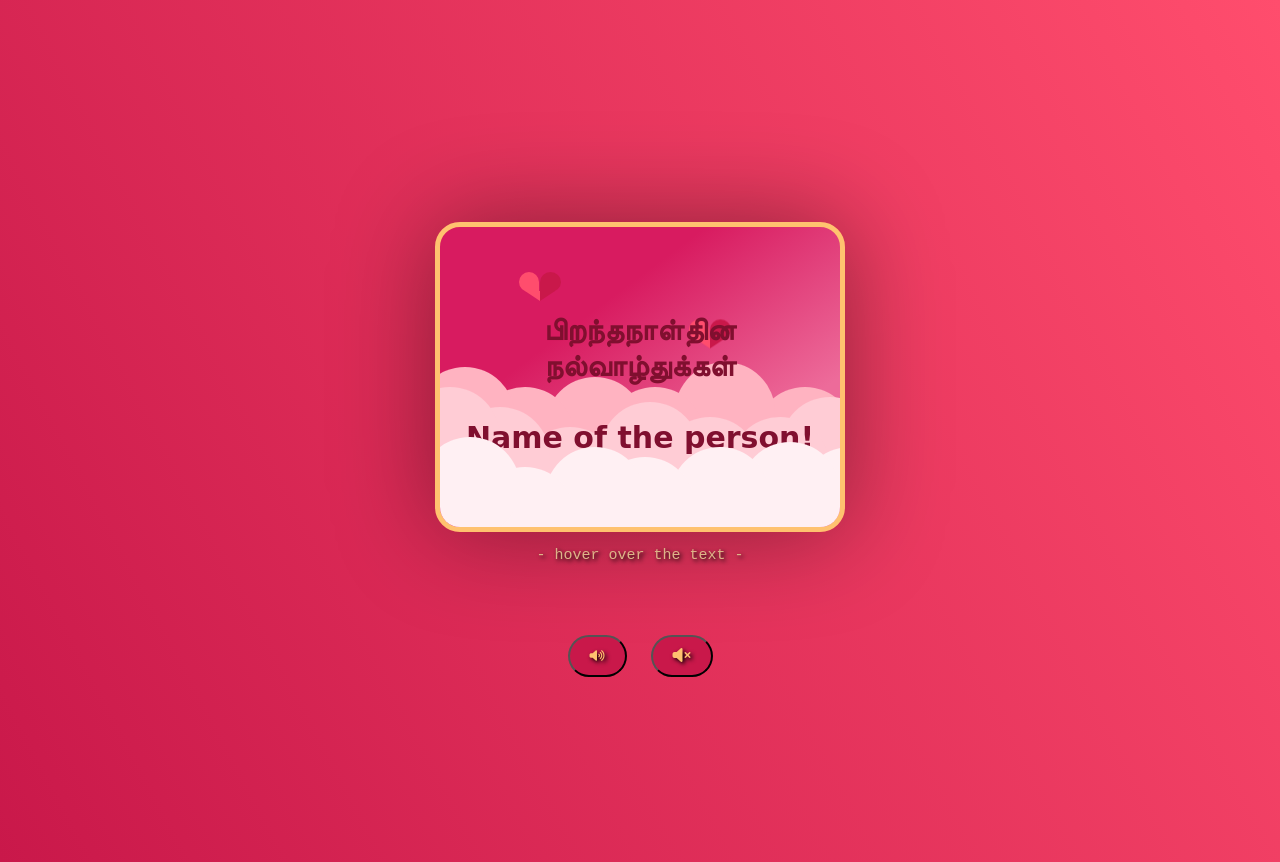
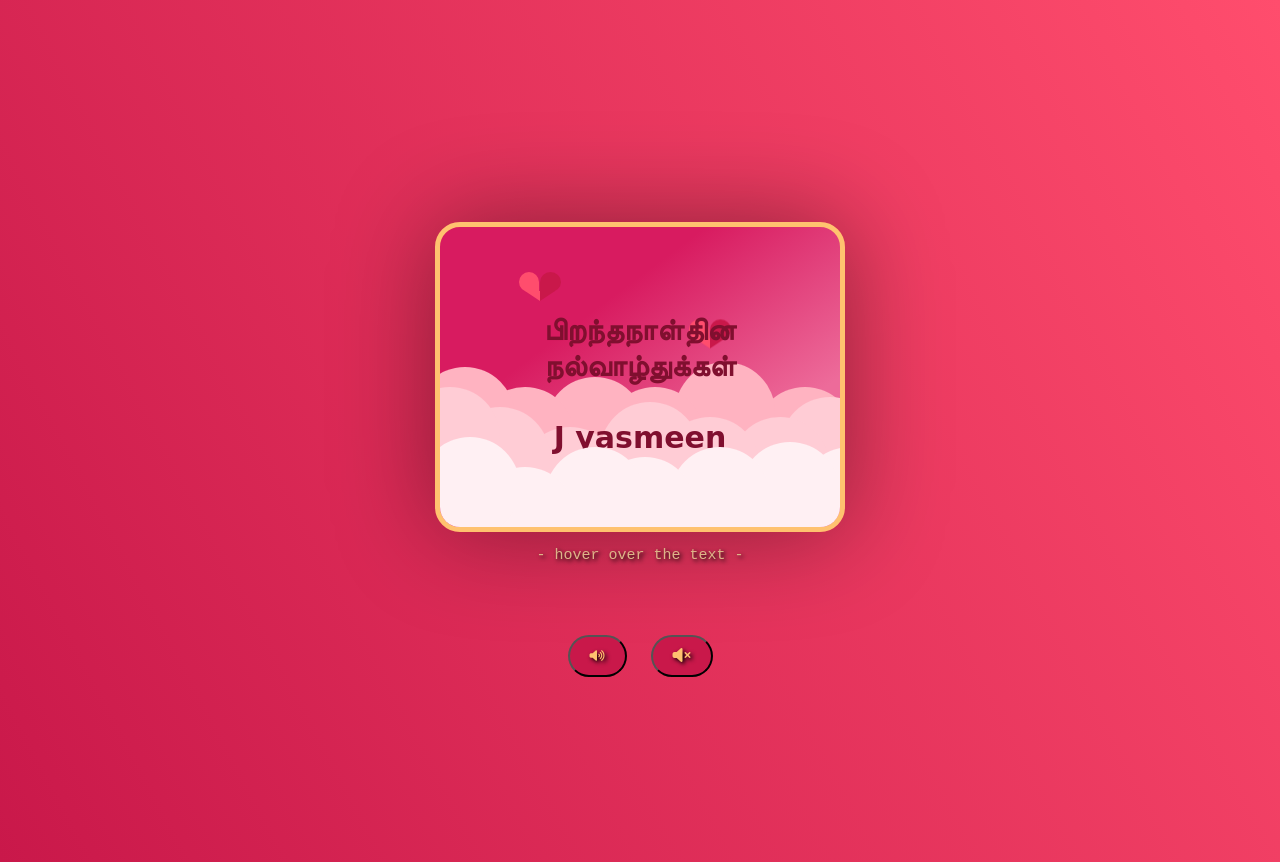
Before and after one commit to hellohello-world/happy-birthday, a plain HTML site: page index.html in a window 1280 px wide. Drawn offline with Linux system fonts and the light colour scheme; a web font is replaced by a local one.

Commit message:
index.html

```diff
--- a/index.html
+++ b/index.html
@@ -73,7 +73,7 @@
             </div>
 
             <div class="text">
-                <span> பிறந்தநாள்தின  நல்வாழ்துக்கள் </br><br> Name of the person! <!-- person name --> </span>
+                <span> பிறந்தநாள்தின  நல்வாழ்துக்கள் </br><br> J yasmeen  <!-- person name --> </span>
             </div>
 
         </div>
```
